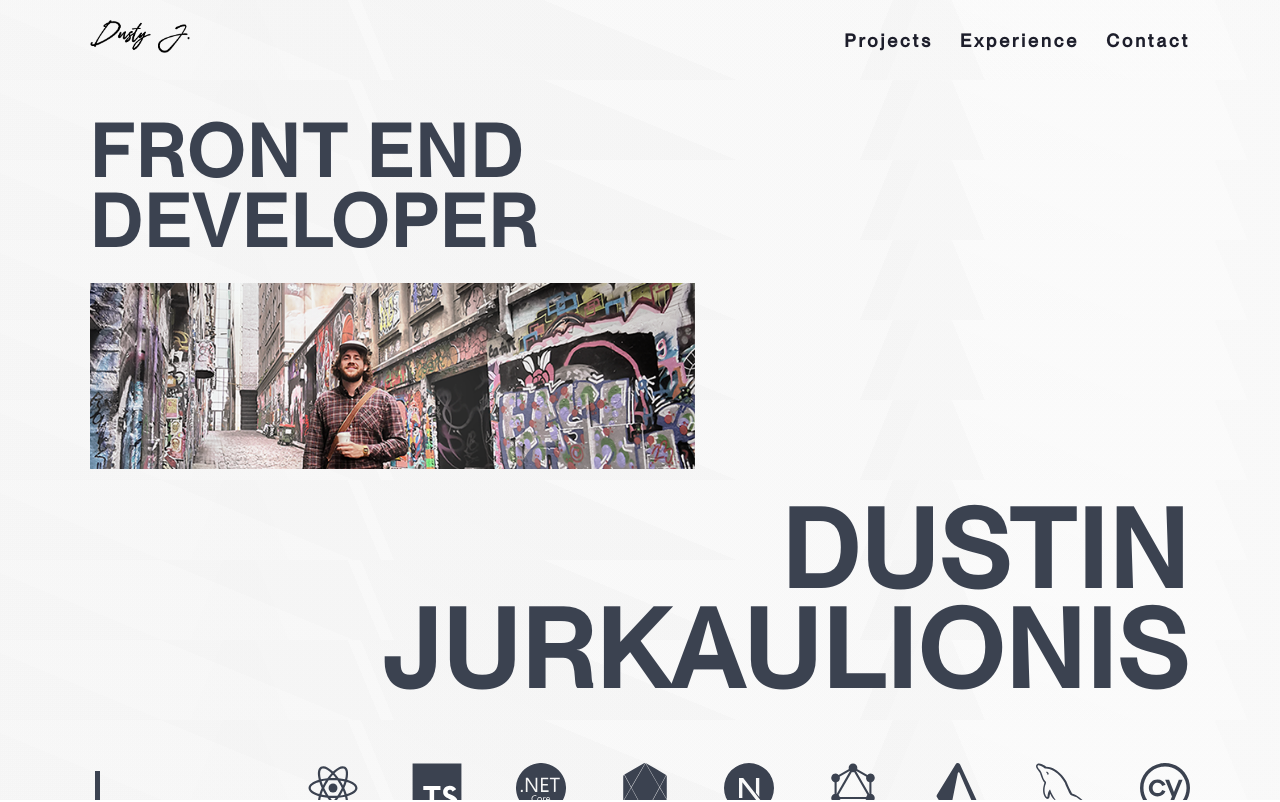
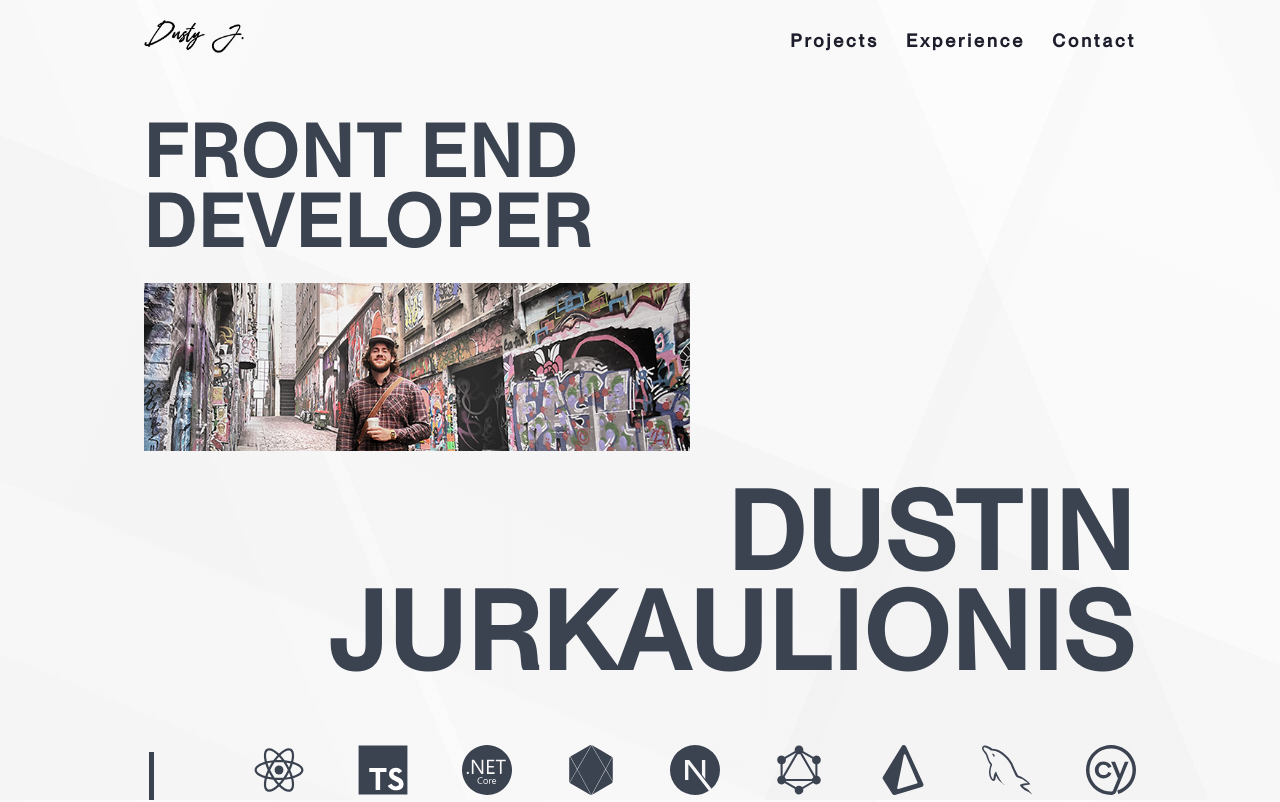
Before and after one commit to bustinjurkz/portfolio, a Next.js app: page / in a window 1280 px wide. Shown: the top 802 px of the page. Built offline with nearby package versions, Linux system fonts and the light colour scheme.

Commit message:
much better layout just gotta fade out top stuff on scroll

```diff
--- a/components/Hero.tsx
+++ b/components/Hero.tsx
@@ -51,7 +51,6 @@ const HeroWrapper = styled.div`
   display: flex;
   flex-direction: column;
   margin-top: 2rem;
-  max-width: 1100px;
   margin-left: auto;
   animation: ${fadeInAnimation} 1.25s ease-out;
   margin-right: auto;
@@ -63,10 +62,10 @@ const HeroWrapper = styled.div`
 const HeroTextTitle = styled.h1<{ $isName?: boolean }>`
   white-space: nowrap;
   color: ${(props) => props.theme.primary};
-  font-size: 4rem;
   margin: 0;
   line-height: 70px;
   letter-spacing: 4px;
+  font-size: 4rem;
 
   ${(props) =>
     props.$isName &&
--- a/components/Layout.tsx
+++ b/components/Layout.tsx
@@ -14,12 +14,8 @@ export const Layout = ({ children }: LayoutProps) => {
 };
 
 const LayoutStyle = styled.div`
-  position: absolute;
-  overflow-y: scroll;
-  top: 80px;
   overflow-x: hidden;
   width: 100%;
-  bottom: 0;
   background-color: ${(props) => props.theme.lightestGreen};
 `;
 
--- a/components/Navbar.tsx
+++ b/components/Navbar.tsx
@@ -58,15 +58,13 @@ export const Navbar = () => {
 };
 
 const NavbarWrapper = styled.header`
+  display: flex;
+  z-index: 2;
+  justify-content: space-between;
+  align-items: center;
   position: sticky;
   top: 0;
-  display: flex;
-  background: ${(props) => props.theme.background};
-  justify-content: space-between;
-  align-items: center;
   height: 80px;
-  max-width: 1100px;
-  margin: auto auto;
 `;
 
 const LogoWrapper = styled.div`
--- a/components/TechStack.tsx
+++ b/components/TechStack.tsx
@@ -39,7 +39,6 @@ export const TechStack = () => {
 
 const TechStackWrapper = styled.div`
   display: flex;
-  max-width: 1100px;
   flex-direction: row;
   gap: 3rem;
 `;
--- a/pages/_app.tsx
+++ b/pages/_app.tsx
@@ -9,6 +9,7 @@ import { motion, AnimatePresence } from "framer-motion";
 import smoothscroll from "smoothscroll-polyfill";
 import Head from "next/head";
 import localFont from "@next/font/local";
+import { ContentsWrapper, InnerWrapper } from "../styles/ContentsStyle";
 
 declare global {
   interface Window {
@@ -51,6 +52,8 @@ export default function App({ Component, pageProps, router }: AppProps) {
         />
       </Head>
       <ThemeProvider theme={theme}>
+        <ContentsWrapper>
+          <InnerWrapper>
             <Navbar />
             <Layout>
               <AnimatePresence
@@ -85,6 +88,8 @@ export default function App({ Component, pageProps, router }: AppProps) {
                 </motion.div>
               </AnimatePresence>
             </Layout>
+          </InnerWrapper>
+        </ContentsWrapper>
       </ThemeProvider>
     </main>
   );
--- /dev/null
+++ b/styles/ContentsStyle.ts
@@ -0,0 +1,13 @@
+import { styled } from "styled-components";
+
+export const ContentsWrapper = styled.div`
+  height: 100vh;
+  overflow-y: scroll;
+`;
+
+export const InnerWrapper = styled.div`
+  height: 100%;
+  padding: 0 3rem;
+  max-width: 1100px;
+  margin: auto;
+`;
--- a/styles/PageDetailsStyle.ts
+++ b/styles/PageDetailsStyle.ts
@@ -15,7 +15,7 @@ export const ProjectDetailsWrapper = styled.div`
     margin: 0rem 4rem;
   }
   @media screen and (min-width: 1000px) {
-    max-width: 1200px;
+    max-width: 1100px;
     margin: 5rem auto;
     padding: 0rem 4rem;
   }
--- a/styles/globals.css
+++ b/styles/globals.css
@@ -8,6 +8,7 @@ body {
   line-height: 1.5em;
   font-family: "PP Neue Montreal Medium";
   letter-spacing: 0.3px;
+  height: 100vh;
 
   background-image: linear-gradient(
       22.5deg,
```
Lines whose indentation alone changed are shown as unchanged.
